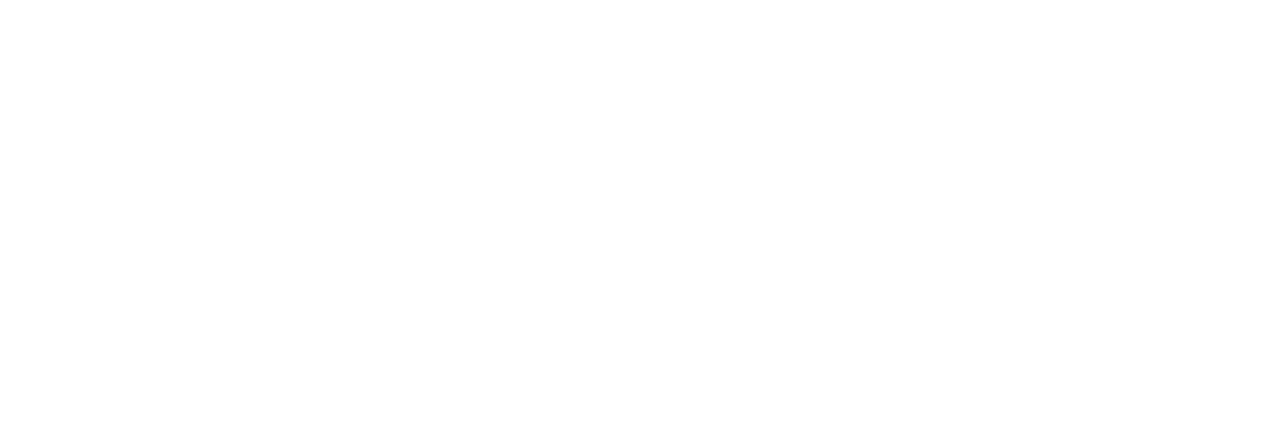
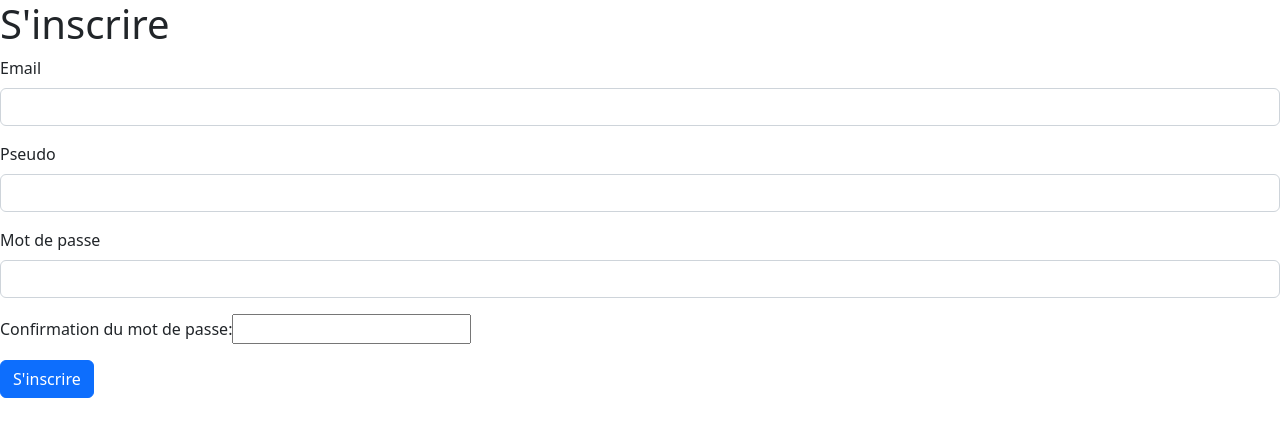
Before and after one commit to Antoine-Mtx/React-Resources-Frontend, a React (Create React App) app: page /register in a window 1280 px wide. Before the commit this address had no page. Shown: the top 436 px of the page. Built offline with nearby package versions, Linux system fonts and the light colour scheme.

Commit message:
defined the registration process

```diff
--- a/package.json
+++ b/package.json
@@ -9,6 +9,7 @@
     "@testing-library/user-event": "^13.5.0",
     "axios": "^1.3.4",
     "bootstrap": "^5.2.3",
+    "bootstrap-icons": "^1.10.3",
     "react": "^18.2.0",
     "react-dom": "^18.2.0",
     "react-redux": "^8.0.5",
--- a/src/App.js
+++ b/src/App.js
@@ -1,6 +1,7 @@
 import React from 'react';
 import { BrowserRouter as Router, Routes, Route } from 'react-router-dom';
 import ResourceListPage from './pages/resources/ResourceListPage.js';
+import RegistrationPage from './pages/authentication/RegistrationPage.js';
 // import ResourceDetailPage from './pages/ResourceDetailPage';
 // import ResourceFormPage from './pages/ResourceFormPage';
 import 'bootstrap/dist/css/bootstrap.min.css';
@@ -13,6 +14,7 @@
           <Route path="/resources" element={<ResourceListPage />} />
           {/* <Route path="/resources/:id" element={<ResourceDetailPage />} />
           <Route path="/resources/new" element={<ResourceFormPage />} /> */}
+          <Route path="/register" element={<RegistrationPage />} />
         </Routes>
       </div>
     </Router>
--- /dev/null
+++ b/src/components/authentication/RegistrationForm.js
@@ -0,0 +1,118 @@
+import React, { useState, useEffect } from 'react';
+
+const RegistrationForm = ({ onSubmit }) => {
+  const [email, setEmail] = useState('');
+  const [username, setUsername] = useState('');
+  const [password, setPassword] = useState('');
+  const [passwordConfirmation, setPasswordConfirmation] = useState('');
+  const [isEmailValid, setEmailValid] = useState(false);
+  const [isUsernameValid, setUsernameValid] = useState(false);
+  const [isPasswordValid, setPasswordValid] = useState(false);
+  const [isFormValid, setFormValid] = useState(false);
+
+  useEffect(() => {
+    const isFormValid = isEmailValid && isUsernameValid && isPasswordValid;
+    setFormValid(isFormValid);
+  }, [isEmailValid, isUsernameValid, isPasswordValid]);
+
+  const handleEmailChange = (event) => {
+    const email = event.target.value;
+    const emailRegex = /^\S+@\S+\.\S+$/;
+    setEmail(email);
+    setEmailValid(emailRegex.test(email));
+  };
+
+  const handleUsernameChange = (event) => {
+    const username = event.target.value;
+    setUsername(username);
+    setUsernameValid(username.length >= 3 && username.length <= 20);
+  };
+
+  const handlePasswordChange = (event) => {
+    const password = event.target.value;
+    setPassword(password);
+    setPasswordValid(password.length >= 6 && password.length <= 20);
+  };
+
+  const handlePasswordConfirmationChange = (event) => {
+    const passwordConfirmation = event.target.value;
+    setPasswordConfirmation(passwordConfirmation);
+    setPasswordValid(passwordConfirmation.length >= 6 && passwordConfirmation.length <= 20);
+  };
+
+  const handleSubmit = (event) => {
+    event.preventDefault();
+    if (password !== passwordConfirmation) {
+      alert("Le mot de passe et sa confirmation ne correspondent pas.");
+      return;
+    }
+    if (isFormValid) {
+        const formData = {
+            email: email,
+            username: username,
+            password: password
+          };
+        onSubmit(formData);
+    }
+  };
+
+  return (
+    <form onSubmit={handleSubmit}>
+      <div className="mb-3">
+        <label htmlFor="email" className="form-label">
+          Email
+        </label>
+        <input
+          type="email"
+          className="form-control"
+          id="email"
+          value={email}
+          onChange={handleEmailChange}
+          required
+        />
+      </div>
+      <div className="mb-3">
+        <label htmlFor="username" className="form-label">
+          Pseudo
+        </label>
+        <input
+          type="text"
+          className="form-control"
+          id="username"
+          value={username}
+          onChange={handleUsernameChange}
+          required
+        />
+      </div>
+      <div className="mb-3">
+        <label htmlFor="password" className="form-label">
+          Mot de passe
+        </label>
+        <input
+          type="password"
+          className="form-control"
+          id="password"
+          value={password}
+          onChange={handlePasswordChange}
+          required
+        />
+      </div>
+      <div className="mb-3">
+        <label htmlFor="password_confirmation">Confirmation du mot de passe:</label>
+        <input
+          type="password"
+          id="password_confirmation"
+          name="password_confirmation"
+          value={passwordConfirmation}
+          onChange={handlePasswordConfirmationChange}
+          required
+        />
+      </div>
+      <button type="submit" className="btn btn-primary">
+        S'inscrire
+      </button>
+    </form>
+  );
+};
+
+export default RegistrationForm;
--- a/src/components/resources/ResourceList.js
+++ b/src/components/resources/ResourceList.js
@@ -7,16 +7,18 @@
         {resources.map((resource) =>
           <div key={resource.id} className="col-sm-6 col-lg-4 col-xl-3">
             <div className="card shadow h-100 d-flex flex-column">
-              <img src={resource.image} className="card-img-top flex-grow-5" alt={resource.name} />
+              <div className="card-img-top flex-grow-5" />
+              {/* <img src={resource.image} className="card-img-top flex-grow-5" alt={resource.name} /> */}
               <div className="card-body flex-grow-5">
-                <div className="d-flex justify-content-between mb-2">
+                <div className="d-flex flex-row justify-content-between mb-2">
                   {/* eslint-disable-next-line */}
                   <a href="#" className="badge bg-success bg-opacity-10 text-success">
+                    {/* {resource.category?.name} */}
                     Débutant
                   </a>
                   {/* eslint-disable-next-line */}
                   <a href="#" className="text-danger">
-                    <i className="fas fa-heart"></i>
+                    <i className="bi bi-heart"></i>
                   </a>
                 </div>
                 <h5 className="card-title fw-normal">{resource.name}</h5>
--- /dev/null
+++ b/src/containers/authentication/RegistrationContainer.js
@@ -0,0 +1,27 @@
+import React from 'react';
+import axios from 'axios';
+import RegistrationForm from '../../components/authentication/RegistrationForm.js';
+
+const RegistrationContainer = () => {
+  const handleSubmit = async (formData) => {
+    console.log(formData)
+    try {
+        const response = await axios.post(
+            `http://localhost:8000/api/register`,
+            formData,
+            {
+                headers: {
+                'Content-Type': 'application/json',
+                }
+            }
+        );
+      console.log(response.data);
+    } catch (error) {
+      console.log(error);
+    }
+  };
+
+  return <RegistrationForm onSubmit={handleSubmit} />;
+};
+
+export default RegistrationContainer;
--- a/src/index.js
+++ b/src/index.js
@@ -3,6 +3,7 @@
 import './index.css';
 import App from './App.js';
 import reportWebVitals from './reportWebVitals.js';
+import 'bootstrap-icons/font/bootstrap-icons.css';
 
 const root = ReactDOM.createRoot(document.getElementById('root'));
 root.render(
--- /dev/null
+++ b/src/pages/authentication/RegistrationPage.js
@@ -0,0 +1,13 @@
+import React from 'react';
+import RegistrationContainer from '../../containers/authentication/RegistrationContainer.js';
+
+const RegistrationPage = () => {
+  return (
+    <div>
+      <h1>S'inscrire</h1>
+      <RegistrationContainer />
+    </div>
+  );
+};
+
+export default RegistrationPage;
```
Also changed, not shown: src/components/authentication/LoginForm.js (added), src/containers/authentication/LoginContainer.js (added), src/pages/authentication/LoginPage.js (added), 2 other files (tests, documents, lock files or other folders).
